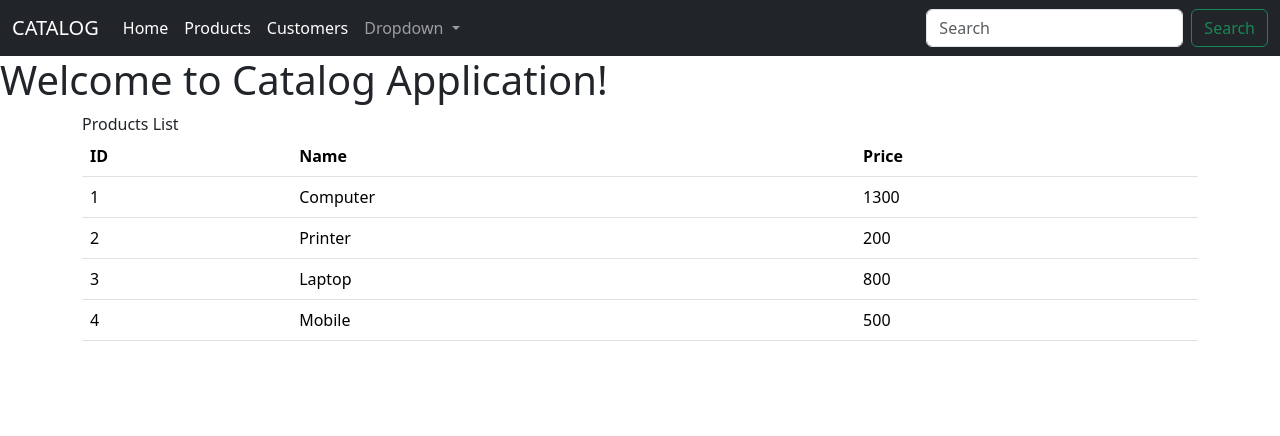
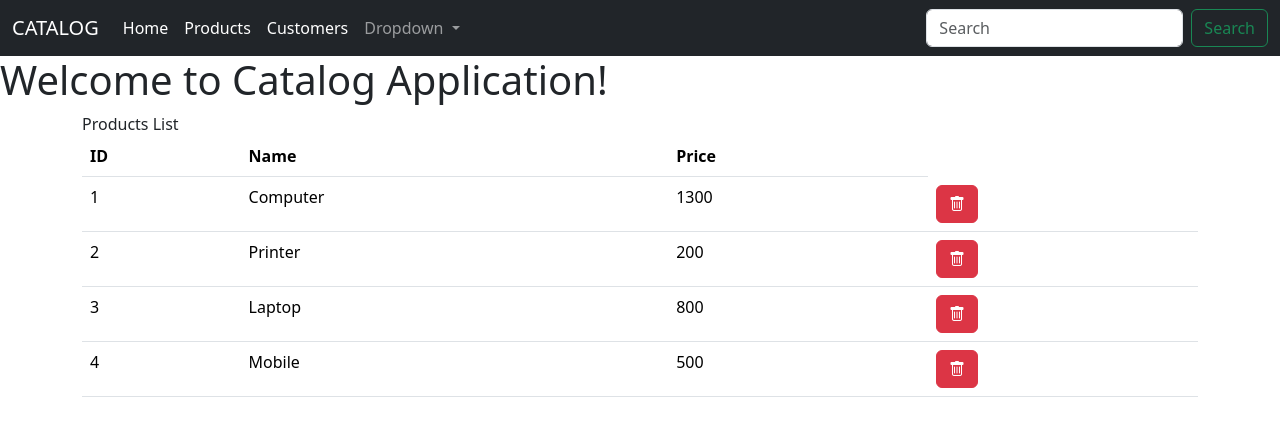
Before and after one commit to asseBadiane/Catalog, an Angular app: page /products in a window 1280 px wide. Shown: the top 436 px of the page. Built offline with nearby package versions, Linux system fonts and the light colour scheme.

Commit message:
🎉  install (/): Install and config bootstrap-icons

```diff
--- a/package.json
+++ b/package.json
@@ -19,6 +19,7 @@
     "@angular/platform-browser-dynamic": "^17.3.0",
     "@angular/router": "^17.3.0",
     "bootstrap": "^5.3.3",
+    "bootstrap-icons": "^1.11.3",
     "rxjs": "~7.8.0",
     "tslib": "^2.3.0",
     "zone.js": "~0.14.3"
--- a/src/app/products/products.component.html
+++ b/src/app/products/products.component.html
@@ -16,6 +16,10 @@
                     <td>{{ product.id }}</td>
                     <td>{{ product.name }}</td>
                     <td>{{ product.price }}</td>
+                    <td>
+
+                        <button class="btn btn-danger"> <i class="bi bi-trash"></i></button>
+                    </td>
                 </tr>
             </tbody>
         </table>
--- a/src/styles.css
+++ b/src/styles.css
@@ -1 +1,2 @@
-/* You can add global styles to this file, and also import other style files */
+/* Option 2: Import via CSS */
+@import url("https://cdn.jsdelivr.net/npm/bootstrap-icons@1.3.0/font/bootstrap-icons.css");
```
Also changed, not shown: 1 other file (tests, documents, lock files or other folders).
